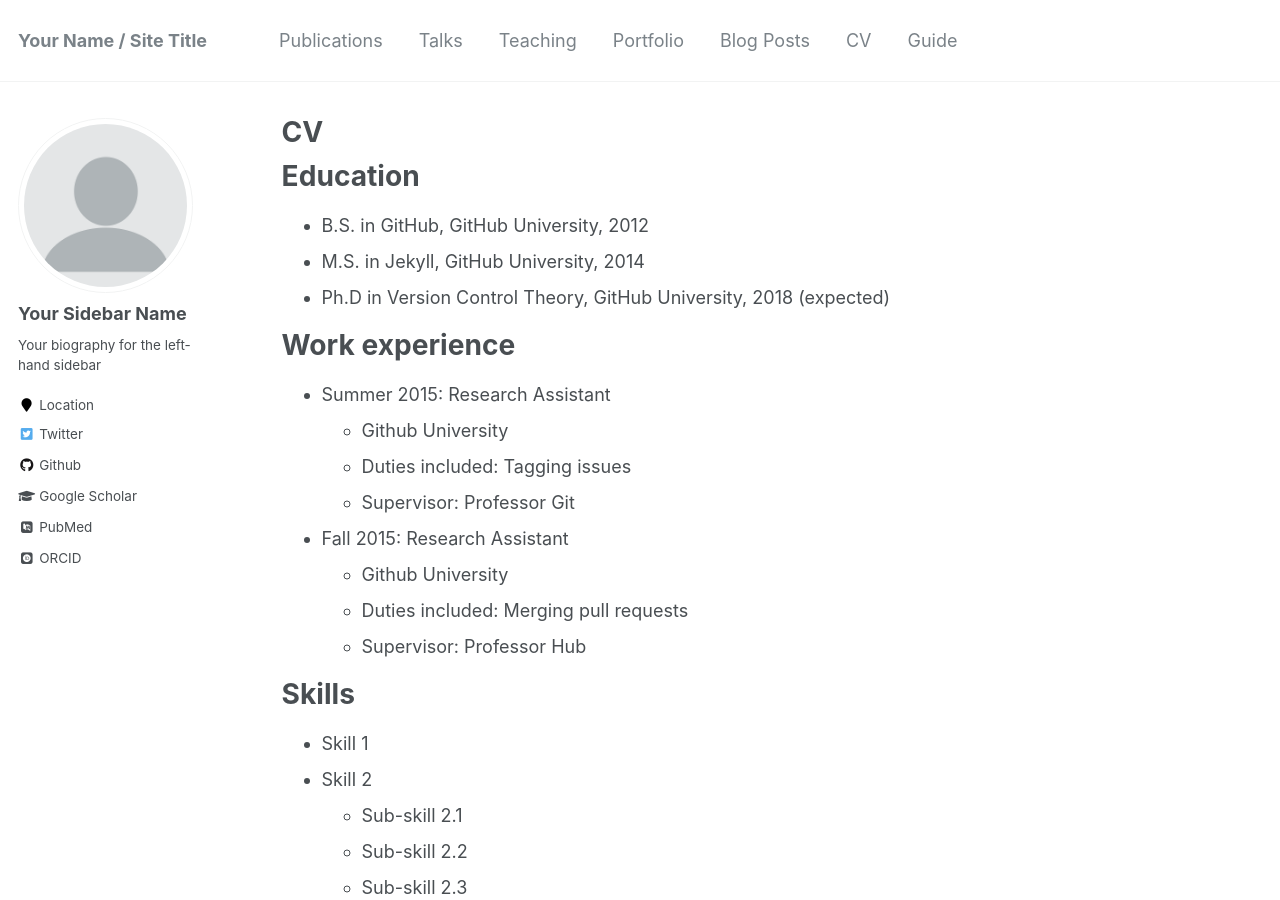
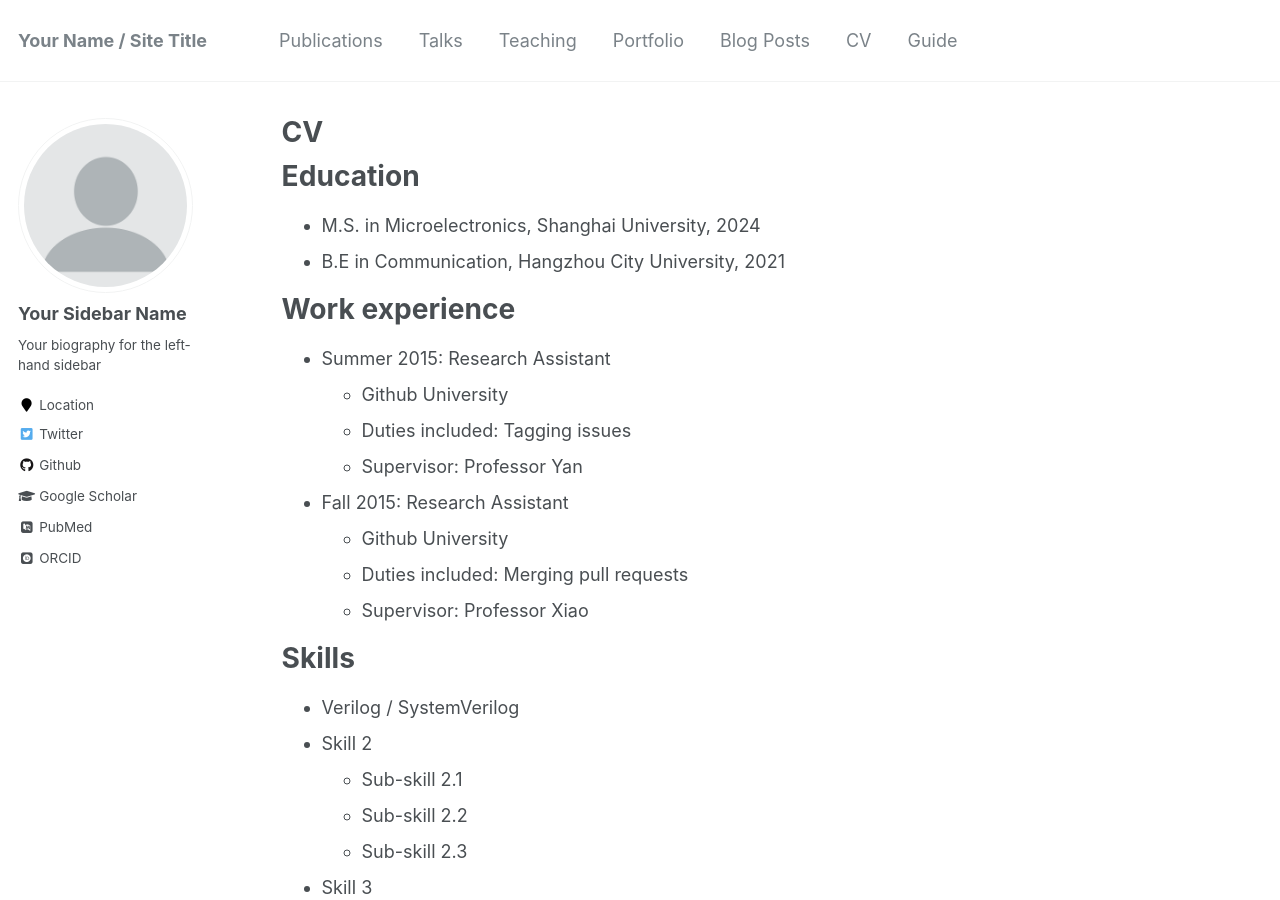
Before and after one commit to JacoboJin/JacoboJin.github.io, a Jekyll site: the page built from _pages/cv.md, in a window 1280 px wide and 900 px high. Built offline with Jekyll 4.4.1, drawn with Linux system fonts in a browser that asks for light colours; some web fonts are replaced.

Commit message:
Update cv.md

```diff
--- a/_pages/cv.md
+++ b/_pages/cv.md
@@ -11,25 +11,27 @@
 
 Education
 ======
-* B.S. in GitHub, GitHub University, 2012
-* M.S. in Jekyll, GitHub University, 2014
-* Ph.D in Version Control Theory, GitHub University, 2018 (expected)
+
+* M.S. in Microelectronics, Shanghai University, 2024
+* B.E in Communication, Hangzhou City University, 2021
 
 Work experience
 ======
+
 * Summer 2015: Research Assistant
   * Github University
   * Duties included: Tagging issues
-  * Supervisor: Professor Git
+  * Supervisor: Professor Yan
 
 * Fall 2015: Research Assistant
   * Github University
   * Duties included: Merging pull requests
-  * Supervisor: Professor Hub
+  * Supervisor: Professor Xiao
 
 Skills
 ======
-* Skill 1
+
+* Verilog / SystemVerilog
 * Skill 2
   * Sub-skill 2.1
   * Sub-skill 2.2
@@ -38,12 +40,14 @@
 
 Publications
 ======
+
   <ul>{% for post in site.publications %}
     {% include archive-single-cv.html %}
   {% endfor %}</ul>
 
 Talks
 ======
+
   <ul>{% for post in site.talks %}
     {% include archive-single-talk-cv.html %}
   {% endfor %}</ul>
```
